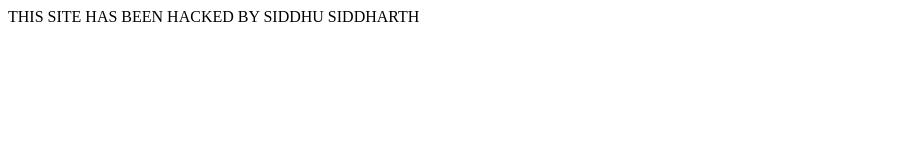
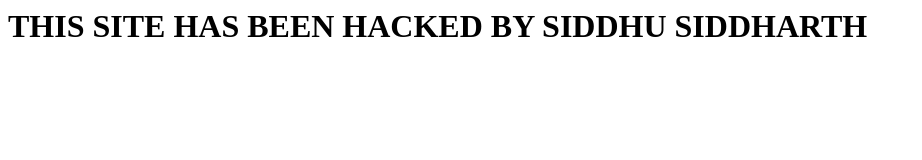
Before and after one commit to siddharth563/Siddharthprasad.github.io, a plain HTML site: page index.html in a window 1280 px wide. Shown: the whole page, without its empty margins (0-922 px from the left). Drawn offline with Linux system fonts and the light colour scheme.

Commit message:
Update index.html

```diff
--- a/index.html
+++ b/index.html
@@ -1,6 +1,7 @@
 <html>
 <body>
-
-THIS SITE HAS BEEN HACKED BY SIDDHU SIDDHARTH
+<p align="center">
+<H1>THIS SITE HAS BEEN HACKED BY SIDDHU SIDDHARTH </H1>
+</p>
 </body>
 </html>
```
